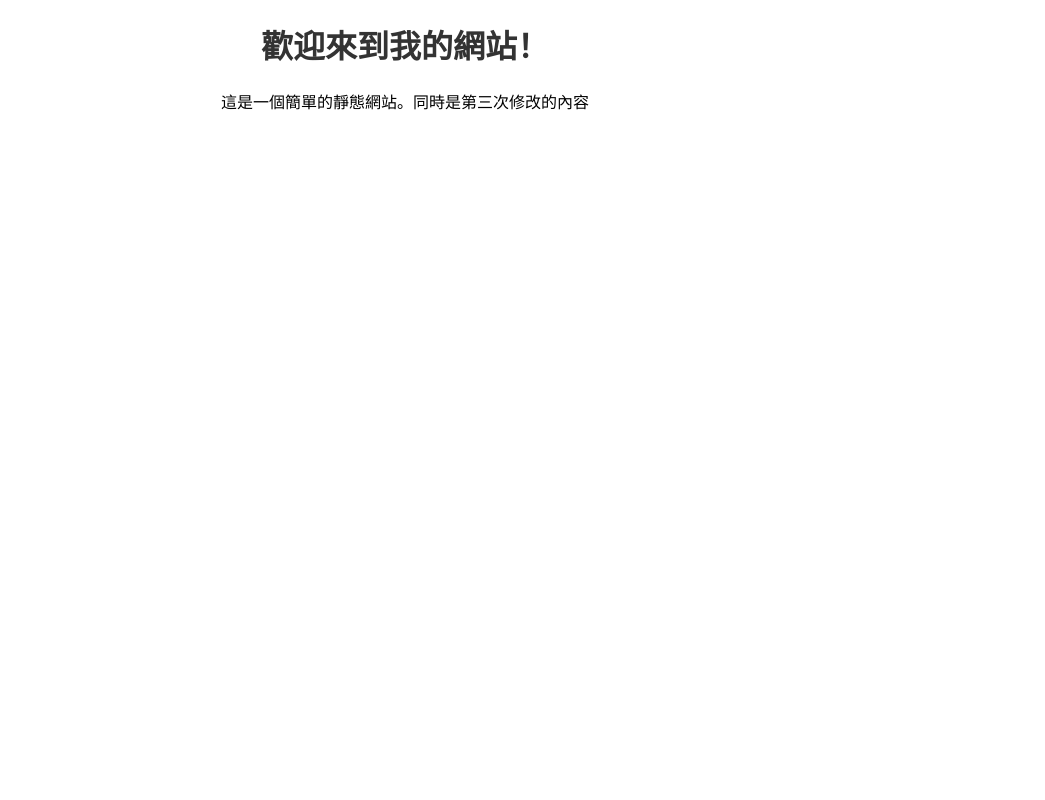
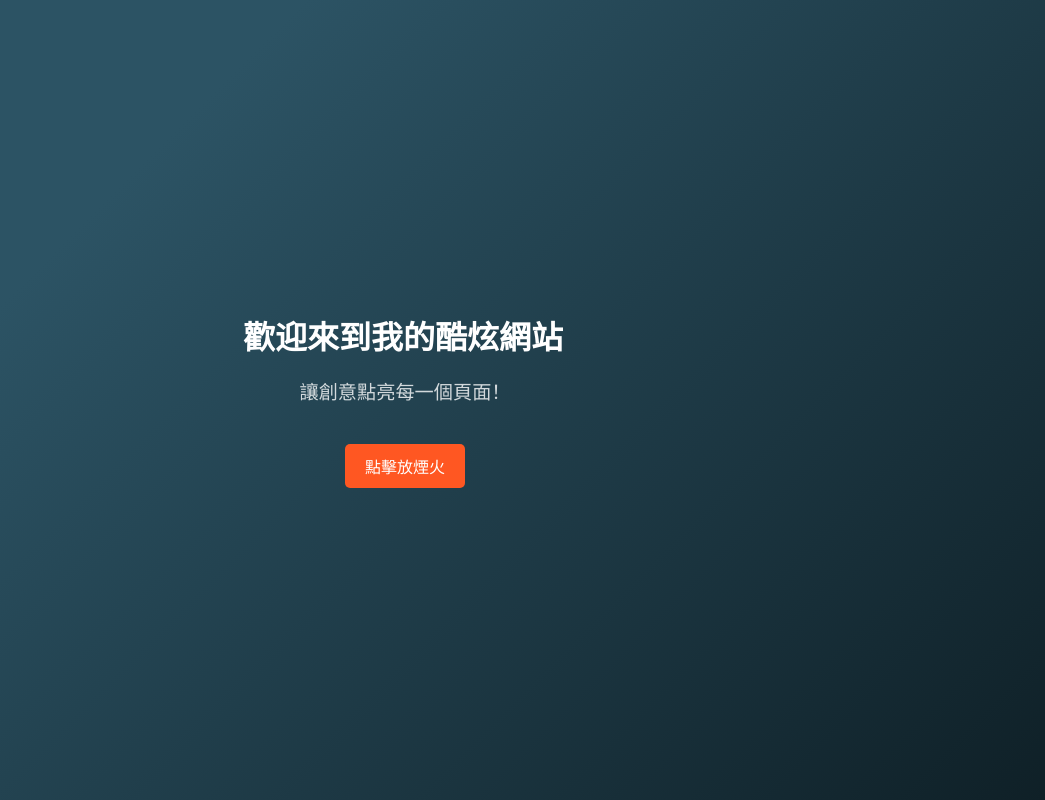
Before and after one commit to boatman3132/test_website, a plain HTML site: page index.html in a window 1280 px wide. Shown: the whole page, without its empty margins (235-1280 px from the left). Drawn offline with Linux system fonts and the light colour scheme.

Commit message:
酷炫測試

```diff
--- a/index.html
+++ b/index.html
@@ -3,19 +3,121 @@
 <head>
     <meta charset="UTF-8">
     <meta name="viewport" content="width=device-width, initial-scale=1.0">
-    <title>這是我的簡單網站</title>
+    <title>酷炫煙火效果</title>
     <style>
         body {
+            display: flex;
+            justify-content: center;
+            align-items: center;
+            height: 100vh;
+            margin: 0;
             font-family: Arial, sans-serif;
+            background-color: #0f2027;
+            background-image: linear-gradient(315deg, #0f2027 0%, #2c5364 74%);
+            color: #ffffff;
+            overflow: hidden;
+        }
+
+        .container {
             text-align: center;
         }
+
         h1 {
-            color: #333;
+            font-size: 2em;
+            margin: 0;
+            overflow: hidden;
+            border-right: .15em solid orange;
+            white-space: nowrap;
+            animation: typing 3.5s steps(40, end), hide-caret 0s step-end 3.5s forwards;
+        }
+
+        @keyframes typing {
+            from { width: 0 }
+            to { width: 100% }
+        }
+
+        @keyframes hide-caret {
+            to { border-color: transparent; }
+        }
+
+        p {
+            font-size: 1.2em;
+            opacity: 0;
+            animation: fadeIn 2s ease 4s forwards;
+        }
+
+        @keyframes fadeIn {
+            to { opacity: 1; }
+        }
+
+        /* 按鈕樣式 */
+        .firework-btn {
+            margin-top: 20px;
+            padding: 10px 20px;
+            font-size: 1em;
+            color: white;
+            background-color: #ff5722;
+            border: none;
+            border-radius: 5px;
+            cursor: pointer;
+            transition: background-color 0.3s;
+        }
+
+        .firework-btn:hover {
+            background-color: #e64a19;
+        }
+
+        /* 煙火效果 */
+        .firework {
+            position: absolute;
+            width: 4px;
+            height: 4px;
+            background-color: #ffeb3b;
+            border-radius: 50%;
+            animation: explode 1s ease-out forwards;
+        }
+
+        @keyframes explode {
+            0% { transform: scale(1); opacity: 1; }
+            100% { transform: scale(3); opacity: 0; }
         }
     </style>
 </head>
 <body>
-    <h1>歡迎來到我的網站！</h1>
-    <p>這是一個簡單的靜態網站。同時是第三次修改的內容</p>
+    <div class="container">
+        <h1>歡迎來到我的酷炫網站</h1>
+        <p>讓創意點亮每一個頁面！</p>
+        <button class="firework-btn" onclick="launchFireworks()">點擊放煙火</button>
+    </div>
+
+    <script>
+        // 生成隨機顏色煙火
+        function randomColor() {
+            const colors = ['#ffeb3b', '#ff5722', '#8bc34a', '#2196f3', '#9c27b0'];
+            return colors[Math.floor(Math.random() * colors.length)];
+        }
+
+        // 煙火效果函數
+        function launchFireworks() {
+            const fireworkCount = 20; // 每次生成20個煙火粒子
+            const container = document.querySelector('.container');
+
+            for (let i = 0; i < fireworkCount; i++) {
+                const firework = document.createElement('div');
+                firework.classList.add('firework');
+                firework.style.backgroundColor = randomColor();
+                firework.style.top = `${Math.random() * 50 + 40}%`;
+                firework.style.left = `${Math.random() * 100}%`;
+                firework.style.animationDelay = `${Math.random() * 0.5}s`;
+
+                container.appendChild(firework);
+
+                // 在動畫結束後移除煙火元素
+                firework.addEventListener('animationend', () => {
+                    firework.remove();
+                });
+            }
+        }
+    </script>
 </body>
 </html>
```
